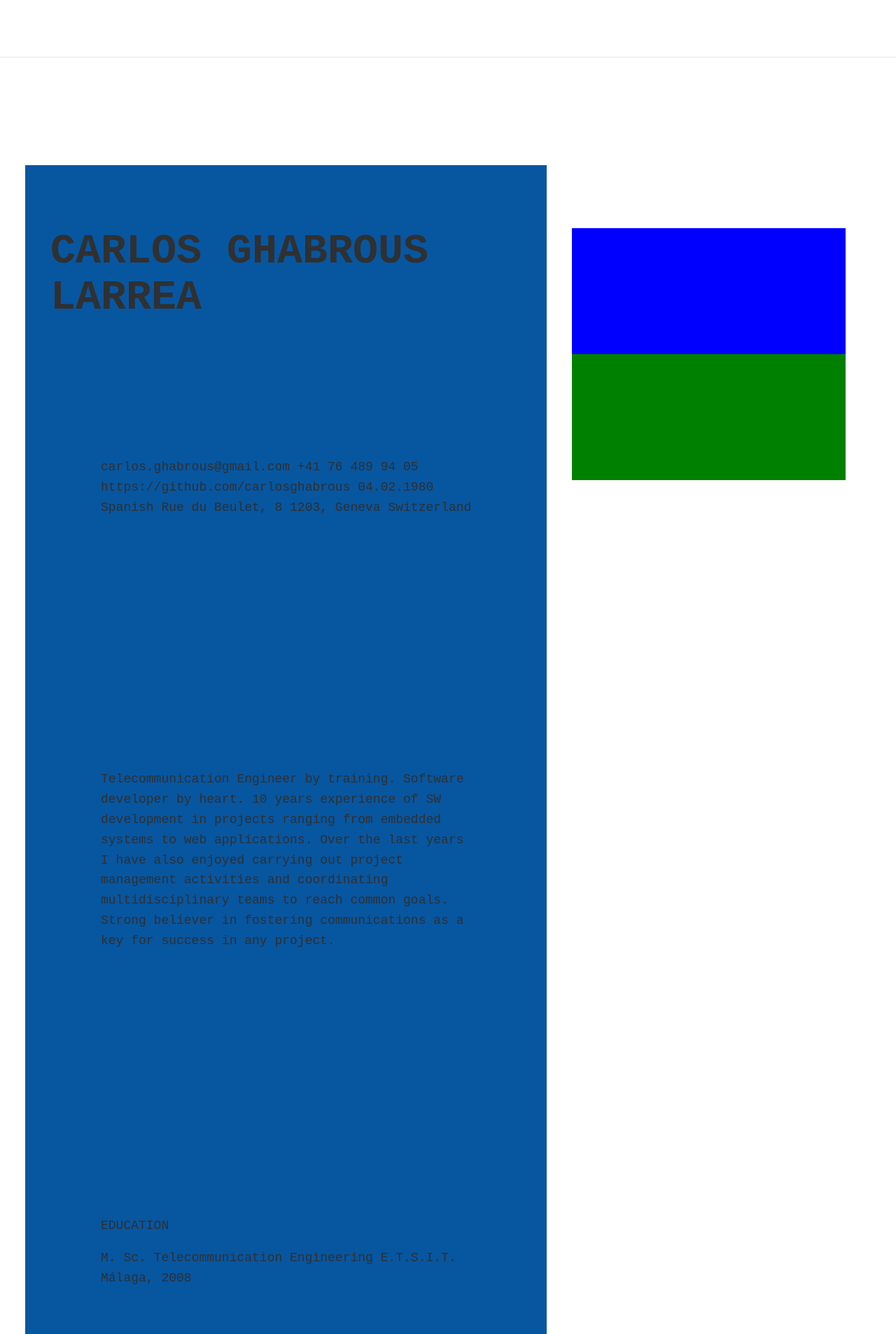
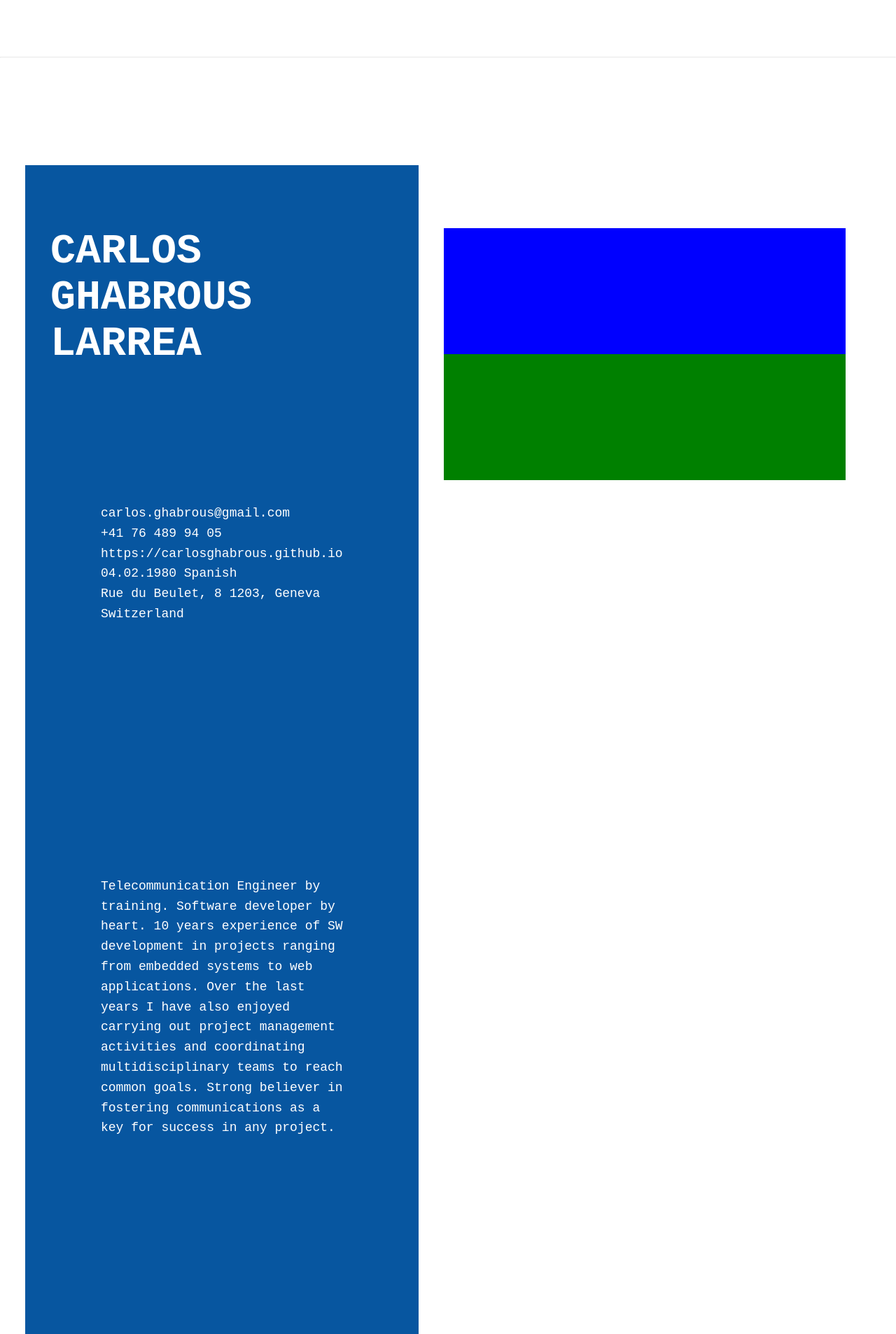
Before and after one commit to carlosghabrous/carlosghabrous.github.io, a Jekyll site: the page built from cv/index.html, in a window 1280 px wide. Shown: the part 536-2442 px from the top of the page at 70% size. Built offline with Jekyll 4.4.1, drawn with Linux system fonts in a browser that asks for light colours; some of the changed text lies outside the part shown.

Commit message:
Update side-bar style

```diff
--- a/_sass/cv.scss
+++ b/_sass/cv.scss
@@ -6,6 +6,9 @@
 
 :root {
     --ff-primary: 'Courier New', Courier;
+
+    --fw-reg: 300;
+    --fw-bold: 900;
 
     --fc-side_bar: white;
     --fc-side_bar--title: white;
@@ -20,6 +23,11 @@
     scroll-behavior: smooth;
 }
 
+section {
+  padding: 5px;
+  margin:  0;
+}
+
 .cv-container {
     display: grid;
     grid-template-columns: 1fr 2fr;
@@ -31,7 +39,16 @@
 .side-bar {
     background: var(--clr-side_bar);
     font-family: var(--ff-primary);
+    color: var(--fc-side_bar);
     grid-area: "side-bar";
+
+  display:  flex;
+  flex-direction:  column;
+}
+
+.side__bar--item--title,
+side__bar--item--subtitle {
+  font-weight: var(--fw-bold);
 }
 
 .experience-achievements {
--- a/cv/index.html
+++ b/cv/index.html
@@ -2,6 +2,7 @@
 title: Ghab's resume
 layout: cv
 ---
+
 <section class="cv">
   <p class="section__subtitle section__subtitle--cv">For a PDF copy of my resume click <a href="/download/cv_CarlosGhabrous.pdf">here</a></p>
 </section>
@@ -13,11 +14,11 @@
     <h2 class="section__title section__title--side-bar">CARLOS GHABROUS LARREA</h2>
     <section class="side-bar__personal">
       <section class="personal__info">
-        carlos.ghabrous@gmail.com
-        +41 76 489 94 05
-        https://github.com/carlosghabrous
-        04.02.1980 Spanish
-        Rue du Beulet, 8 1203, Geneva Switzerland
+        <div>carlos.ghabrous@gmail.com</div>
+        <div>+41 76 489 94 05</div>
+        <div>https://carlosghabrous.github.io</div>
+        <div>04.02.1980 Spanish</div>
+        <div>Rue du Beulet, 8 1203, Geneva Switzerland</div>
       </section>
 
       <section class="section-cv-photo">
```
Also changed, not shown: other parts of cv/index.html (+1 -1 lines).
